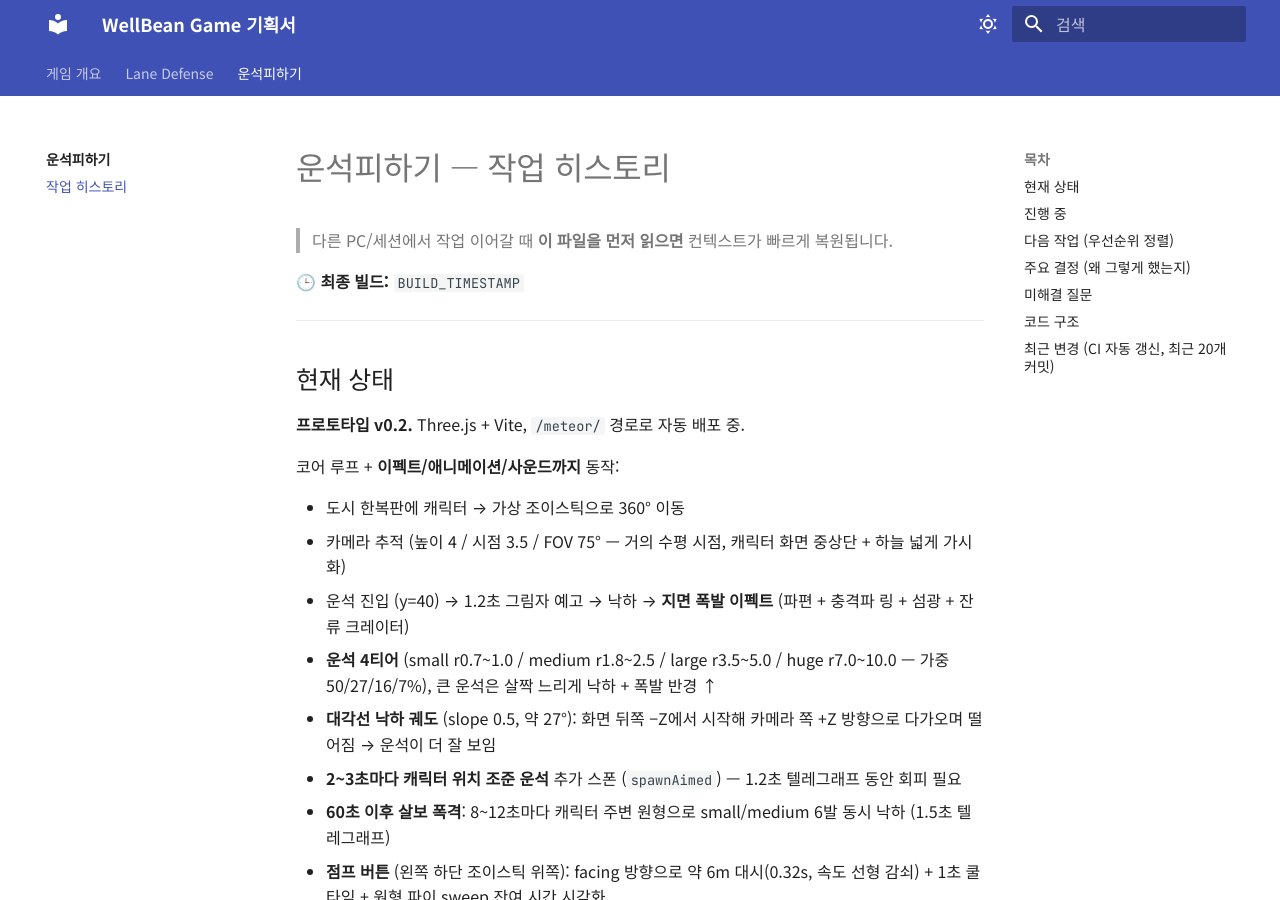
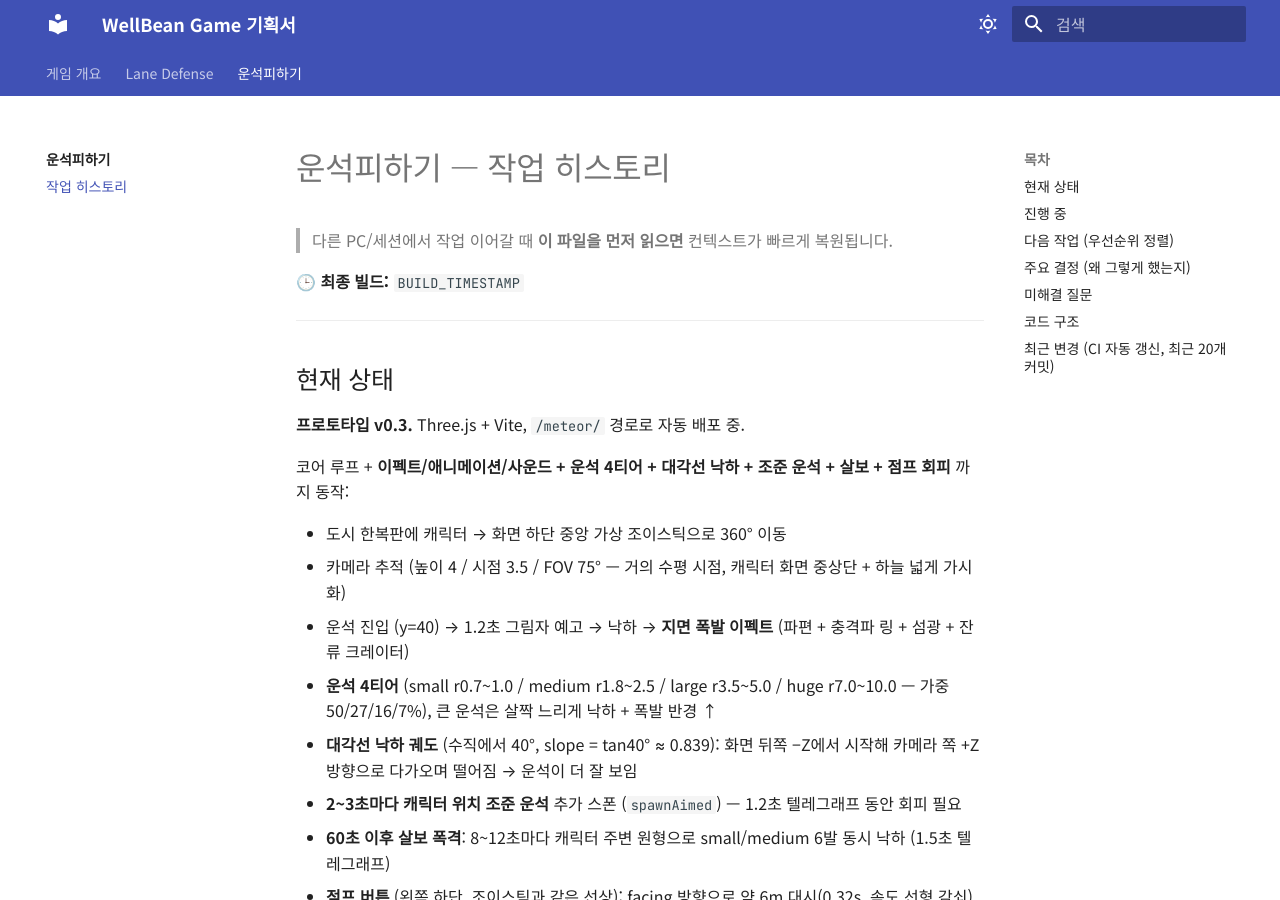
Before and after one commit to suan2z/wellbeangame01, an MkDocs documentation site: the page built from docs/meteor-dodge/히스토리.md, in a window 1280 px wide and 900 px high. Built offline with MkDocs 1.6.1 and Material for MkDocs 9.7.7, drawn with Linux system fonts in a browser that asks for light colours; some of the changed text lies outside the part shown.

Commit message:
docs(meteor-dodge): 최근 작업과 문서 동기화 (v0.3) (#35)
- 조이스틱 위치: 좌하단 → 화면 중앙
- 운석 낙하 각도: 27° → 40° (slope = tan40°)
- 점프 버튼 위치 설명 + leap/만세 포즈/다리 모음 포즈 명시
- 코드 구조에 ui/jumpbutton.js 추가
- 주요 결정 표에 대각선 40°, 캐릭터 조준, 살보, 점프 항목 추가
- 단계 표시 v0.2 → v0.3

https://claude.ai/code/session_01SJt5neCgqnwg6586RkBGsY

Co-authored-by: Claude <noreply@anthropic.com>

````diff
--- a/docs/meteor-dodge/히스토리.md
+++ b/docs/meteor-dodge/히스토리.md
@@ -8,18 +8,18 @@
 
 ## 현재 상태
 
-**프로토타입 v0.2.** Three.js + Vite, `/meteor/` 경로로 자동 배포 중.
+**프로토타입 v0.3.** Three.js + Vite, `/meteor/` 경로로 자동 배포 중.
 
-코어 루프 + **이펙트/애니메이션/사운드까지** 동작:
+코어 루프 + **이펙트/애니메이션/사운드 + 운석 4티어 + 대각선 낙하 + 조준 운석 + 살보 + 점프 회피** 까지 동작:
 
-- 도시 한복판에 캐릭터 → 가상 조이스틱으로 360° 이동
+- 도시 한복판에 캐릭터 → 화면 하단 중앙 가상 조이스틱으로 360° 이동
 - 카메라 추적 (높이 4 / 시점 3.5 / FOV 75° — 거의 수평 시점, 캐릭터 화면 중상단 + 하늘 넓게 가시화)
 - 운석 진입 (y=40) → 1.2초 그림자 예고 → 낙하 → **지면 폭발 이펙트** (파편 + 충격파 링 + 섬광 + 잔류 크레이터)
 - **운석 4티어** (small r0.7~1.0 / medium r1.8~2.5 / large r3.5~5.0 / huge r7.0~10.0 — 가중 50/27/16/7%), 큰 운석은 살짝 느리게 낙하 + 폭발 반경 ↑
-- **대각선 낙하 궤도** (slope 0.5, 약 27°): 화면 뒤쪽 −Z에서 시작해 카메라 쪽 +Z 방향으로 다가오며 떨어짐 → 운석이 더 잘 보임
+- **대각선 낙하 궤도** (수직에서 40°, slope = tan40° ≈ 0.839): 화면 뒤쪽 −Z에서 시작해 카메라 쪽 +Z 방향으로 다가오며 떨어짐 → 운석이 더 잘 보임
 - **2~3초마다 캐릭터 위치 조준 운석** 추가 스폰 (`spawnAimed`) — 1.2초 텔레그래프 동안 회피 필요
 - **60초 이후 살보 폭격**: 8~12초마다 캐릭터 주변 원형으로 small/medium 6발 동시 낙하 (1.5초 텔레그래프)
-- **점프 버튼** (왼쪽 하단 조이스틱 위쪽): facing 방향으로 약 6m 대시(0.32s, 속도 선형 감쇠) + 1초 쿨타임 + 원형 파이 sweep 잔여 시간 시각화
+- **점프 버튼** (왼쪽 하단, 조이스틱과 같은 선상): facing 방향으로 약 6m 대시(0.32s, 속도 선형 감쇠) + 1.5m 수직 sine arc 도약 + 만세→차렷/다리 모음 포즈 + 1초 쿨타임 + 원형 파이 sweep 잔여 시간 시각화
 - 캐릭터 **절차 애니메이션** (이동 시 다리/팔 스윙·앞 기울임·바운스, 대기 시 호흡)
 - **Web Audio 사운드** (경고/휘파람/폭발/발걸음/게임오버/UI) + 음소거 토글
 - 1히트 게임오버 → 즉시 폭발 + 게임오버 사운드 + 다시하기
@@ -59,6 +59,10 @@ _(없음)_
 | 캐릭터 모션 = **절차 애니메이션** | 모델/스켈레톤 없이도 자연스러운 움직임 가능. sin파 기반 다리/팔 스윙 |
 | 폭발 = **파편 + 링 + 섬광 + 크레이터 풀** | Three.js에 내장 파티클 없음 → 메쉬 풀 + 수동 업데이트 |
 | 사운드 = **Web Audio 합성** | Lane Defense의 `sfx.js` 패턴 재사용. 에셋 파일 0 |
+| 운석 = **대각선 40° 낙하** | 직선 낙하 시 캐릭터 머리 위로 떨어져 가려짐. 화면 뒤→앞 다가오는 궤도로 가시성 확보 |
+| 캐릭터 조준 = **2~3초마다 강제 스폰** | 회피 게임의 긴장감. 단순 랜덤 스폰만으론 운 좋게 평화로운 구간 발생 |
+| 살보(60s+) = **6발 원형 동시** | 시간 보상으로 난이도 spike. small/medium만 사용해 회피 갭 확보 |
+| 점프 = **facing 방향 6m + 1.5m 도약** | 회피 윈도우 만드는 게 핵심. 1초 쿨다운 = 1.5초 텔레그래프와 비슷한 주기 |
 
 ---
 
@@ -87,7 +91,8 @@ meteor-game/
 │   ├── systems/meteors.js  풀링 + 그림자 예고 + onImpact 콜백
 │   ├── systems/effects.js  폭발 파편/링/섬광/크레이터 풀
 │   └── ui/
-│       ├── joystick.js     가상 조이스틱 (드래그 360°, 첫 터치 시 sfx.resume)
+│       ├── joystick.js     가상 조이스틱 (드래그 360°, 첫 터치 시 sfx.resume, 기본 위치 중앙)
+│       ├── jumpbutton.js   점프 회피 버튼 (왼쪽 하단, 1초 conic-gradient 쿨다운 sweep)
 │       └── hud.js          TIME/SCORE + 음소거 토글 + 게임오버 화면
 ```
 
````
Also changed, not shown: docs/meteor-dodge/index.md (+5 -5 lines).
